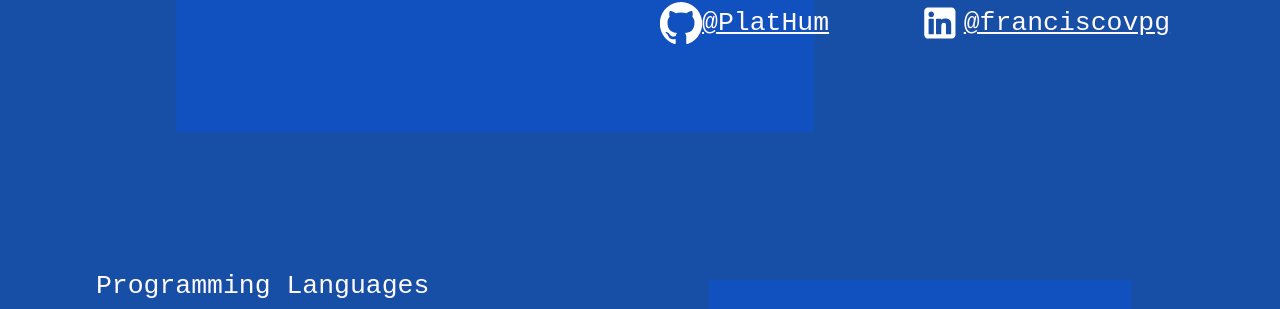
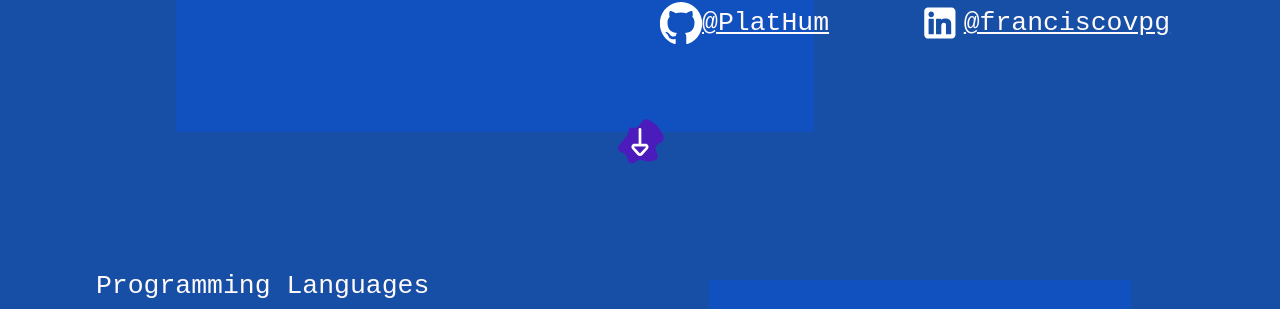
Before and after one commit to PlatHum/resume-website, a Jekyll site: the page built from index.html, in a window 1280 px wide and 900 px high, scrolled down 590 px. Shown: the part 141-450 px from the top of the window. Built offline with Jekyll 4.4.1, drawn with Linux system fonts in a browser that asks for light colours.

Commit message:
Add down pointing arrow on landing page

```diff
--- a/_includes/home.html
+++ b/_includes/home.html
@@ -26,4 +26,5 @@
         <a class="home-socials-text" href="https://www.linkedin.com/in/franciscovpg/" target="_blank">@franciscovpg</a>
       </div>
     </div>
+    <div class="down-svg"><a href="#About" alt="Arrow pointing down">&nbsp;</a></div>
 </div>
--- a/css/main.css
+++ b/css/main.css
@@ -353,7 +353,7 @@ nav ul > li:hover {
   background-size: contain;
   background-repeat: no-repeat;
   background-origin: border-box;
-  padding: min(1.3rem, 4.5vw); }
+  padding: 1.3rem; }
 
 .linkedin-svg {
   background-image: url(../assets/svg/linkedin-svgrepo-com.svg);
@@ -362,6 +362,23 @@ nav ul > li:hover {
   background-repeat: no-repeat;
   background-origin: border-box;
   padding: 1.5rem; }
+
+/* DOWN SVG */
+.down-svg {
+  background-image: url(../assets/svg/down-arrow-4-svgrepo-com.svg);
+  background-position: center;
+  background-size: contain;
+  background-repeat: no-repeat;
+  background-origin: border-box;
+  padding: 1rem;
+  grid-row-start: 2;
+  grid-row-end: 3;
+  grid-column-start: 1;
+  grid-column-end: 5;
+  place-self: center; }
+
+.down-svg a {
+  text-decoration: none; }
 
 /*END HOME SECTION STYLES*/
 /* Skills section style */
```
Also changed, not shown: sass/_home.scss (+18 -1 lines), assets/svg/down-arrow-4-svgrepo-com.svg (added).
